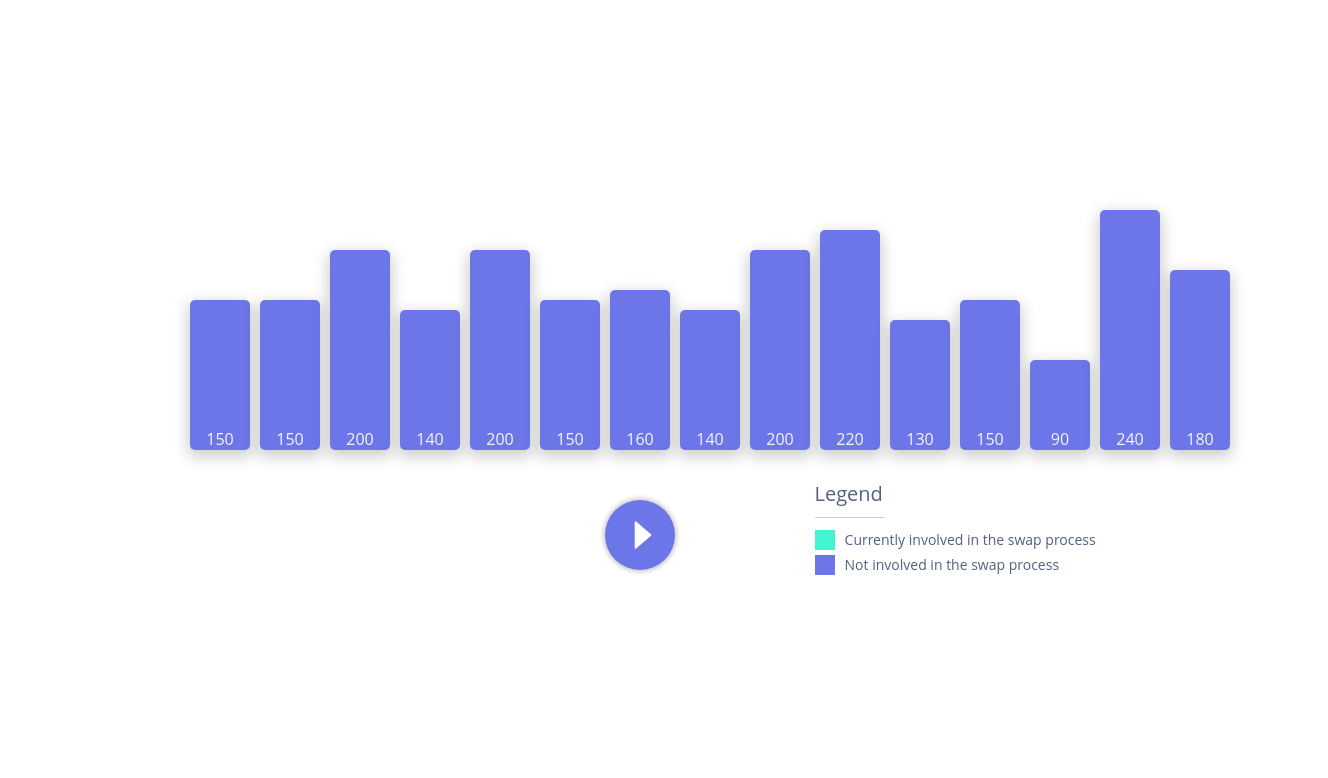
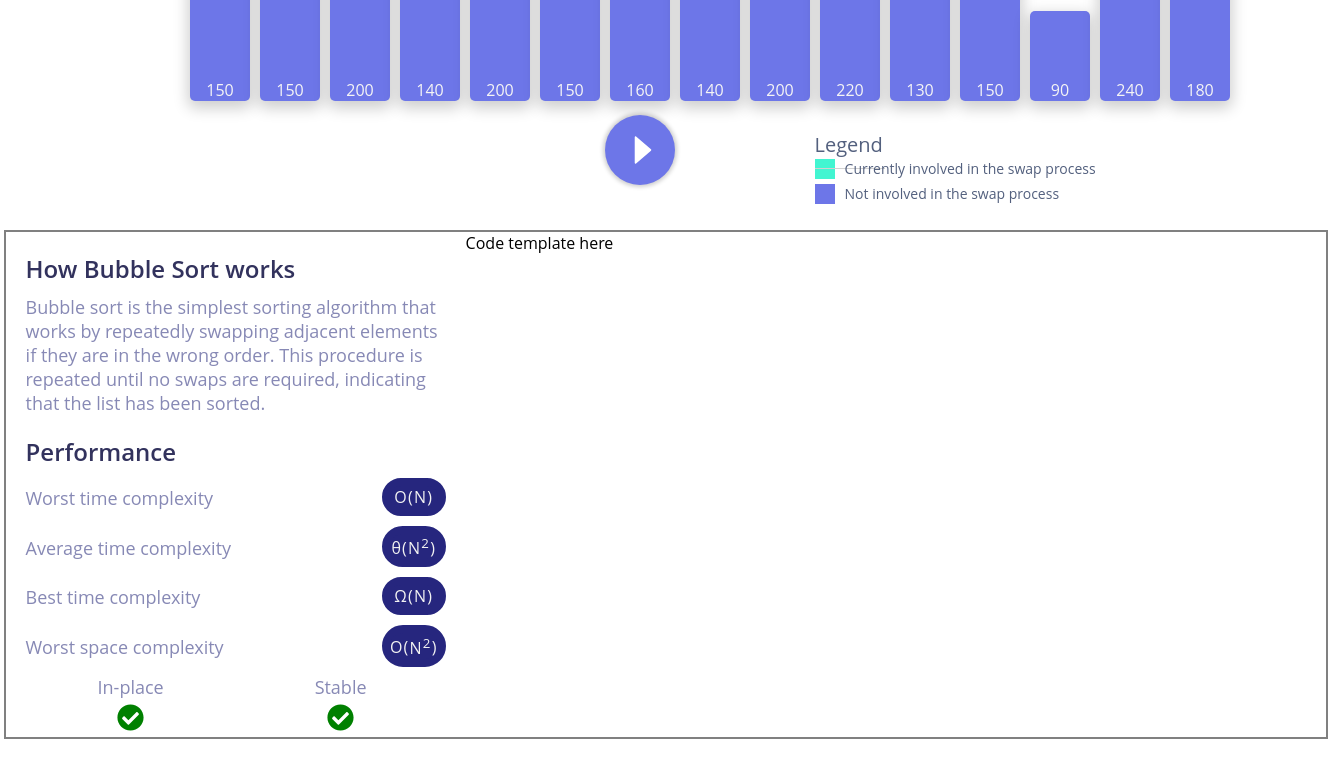
Before and after one commit to December-software-project/sort-algo, a React (Create React App) app: page / in a window 1280 px wide. Shown: the top 778 px of the page, 1328 px wide, since content can reach past the window. Built offline with nearby package versions, Linux system fonts and the light colour scheme.

Commit message:
Add template for code explanation

```diff
--- a/src/visualizer/Visualizer.js
+++ b/src/visualizer/Visualizer.js
@@ -5,6 +5,9 @@ import AnimationScreen from './sortingvisualizer/AnimationScreen';
 import PlayBackButton from './component/playbackbutton/PlaybackButton';
 import Legend from './component/legend/Legend';
 import './styles.css';
+import CodeExplanation from './codeexplaination/CodeExplanation';
+import CodeTemplate from './codetemplate/CodeTemplate';
+import explanations from './explanations/Explanations';
 
 const Visualizer = () => {
   const [isPlay, setIsPlay] = useState(false);
@@ -38,7 +41,10 @@ const Visualizer = () => {
           <Legend />
         </div>
       </div>
-      <div className="code"></div>
+      <div className="code">
+        <CodeExplanation explanations={explanations} />
+        <CodeTemplate />
+      </div>
     </div>
   );
 };
--- a/src/visualizer/codeexplaination/CodeExplanation.css
+++ b/src/visualizer/codeexplaination/CodeExplanation.css
@@ -1,6 +1,65 @@
 .explanation {
   display: flex;
-  flex: auto;
   flex-direction: column;
-  width: 100%;
 }
+
+.explanation header {
+  color: #32325D;
+  font-family: 'Open Sans Semibold', sans-serif;
+  font-size: 24px;
+  margin-bottom: 10px;
+  margin-top: 20px;
+}
+
+.explanation p {
+  color: #8789B5;
+  font-size: 18px;
+}
+
+.performance {
+  font-size: 22px;
+}
+
+.rowContainerOne {
+  display: flex;
+  flex-direction: row;
+  justify-content: space-between;
+}
+
+.text {
+  align-items: center;
+  display: grid;
+  gap: 10px;
+}
+
+.complexity {
+  align-items: center;
+  text-align: center;
+  display: grid;
+  gap: 10px;
+}
+
+.complexity p {
+  background-color: #26267E;
+  border: 8px solid #26267E;
+  border-radius: 30px;
+  color: #f2f2f2;
+  font-size: 16px;
+  letter-spacing: 1.2px;
+}
+
+.rowContainerTwo {
+  display: grid;
+  grid-template-columns: repeat(2, 1fr);
+  margin-top: 2%;
+  justify-items: center;
+}
+
+.rowContainerTwo div {
+  min-width: 100px;
+  text-align: center;
+}
+
+.rowContainerTwo > div > p {
+  margin-bottom: 5px;
+}
--- a/src/visualizer/codeexplaination/CodeExplanation.js
+++ b/src/visualizer/codeexplaination/CodeExplanation.js
@@ -1,10 +1,70 @@
 import React from 'react';
 import './CodeExplanation.css';
+import { FaCheckCircle, FaTimesCircle } from 'react-icons/fa';
 
-const CodeExplanation = ({ sort }) => {
+const CodeExplanation = ({ explanations }) => {
+  const sort = explanations.Bubble;
+
+  const headerOne = () => <header>How {sort.name} Sort works</header>;
+  const explanation = () => <p>{sort.description}</p>;
+  const headerTwo = () => <header>Performance</header>;
+
+  const performanceSection = () => {
+    const text = () => (
+      <div className="text">
+        <p>Worst time complexity</p>
+        <p>Average time complexity</p>
+        <p>Best time complexity</p>
+        <p>Worst space complexity</p>
+      </div>
+    );
+
+    const complexity = () => (
+      <div className="complexity">
+        <p>O({sort.worstTime})</p>
+        <p>θ({sort.averageTime})</p>
+        <p>Ω({sort.bestTime})</p>
+        <p>O({sort.worstSpace})</p>
+      </div>
+    );
+
+    const wordWithIcon = (word, boolean) => {
+      const getIcon = () => {
+        return boolean ? (
+          <FaCheckCircle size="27" color="green" />
+        ) : (
+          <FaTimesCircle size="27" color="red" />
+        );
+      };
+
+      return (
+        <div className="wordWithIcon">
+          <p>{word}</p>
+          {getIcon()}
+        </div>
+      );
+    };
+
+    return (
+      <div className="performance">
+        <div className="rowContainerOne">
+          {text()}
+          {complexity()}
+        </div>
+        <div className="rowContainerTwo">
+          {wordWithIcon('In-place', sort.inPlace)}
+          {wordWithIcon('Stable', sort.stable)}
+        </div>
+      </div>
+    );
+  };
+
   return (
     <div className="explanation">
-      <header className="Code-header">Code template here</header>
+      {headerOne()}
+      {explanation()}
+      {headerTwo()}
+      {performanceSection()}
     </div>
   );
 };
--- a/src/visualizer/codetemplate/CodeTemplate.css
+++ b/src/visualizer/codetemplate/CodeTemplate.css
@@ -1,3 +1,2 @@
 .codeTemplate {
-  flex-direction: row;
 }
--- /dev/null
+++ b/src/visualizer/explanations/Explanations.js
@@ -0,0 +1,18 @@
+const explanations = {
+  Bubble: {
+    name: 'Bubble',
+    description:
+      'Bubble sort is the simplest sorting algorithm that works by ' +
+      'repeatedly swapping adjacent elements if they are in the wrong order. ' +
+      'This procedure is repeated until no swaps are required, indicating ' +
+      'that the list has been sorted.',
+    worstTime: 'N',
+    averageTime: <span>N<sup>2</sup></span>,
+    bestTime: 'N',
+    worstSpace: <span>N<sup>2</sup></span>,
+    stable: true,
+    inPlace: true,
+  },
+};
+
+export default explanations;
--- a/src/visualizer/styles.css
+++ b/src/visualizer/styles.css
@@ -41,3 +41,16 @@
   flex: 4;
   height: 100%;
 }
+
+.code {
+  margin-top: 4%;
+  margin-left: 4%;
+  padding: 0 20px 0;
+  align-content: center;
+  display: grid;
+  gap: 20px;
+  grid-template-columns: 1fr 2fr;
+  justify-items: start;
+  width: 100%;
+  border: 2px solid grey;
+}
```
Also changed, not shown: src/visualizer/component/CodeTemplate.js (deleted, +0 -11 lines).
